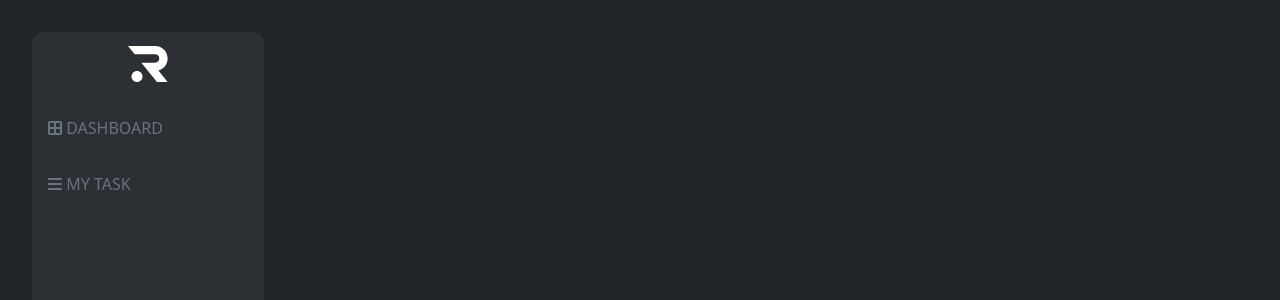
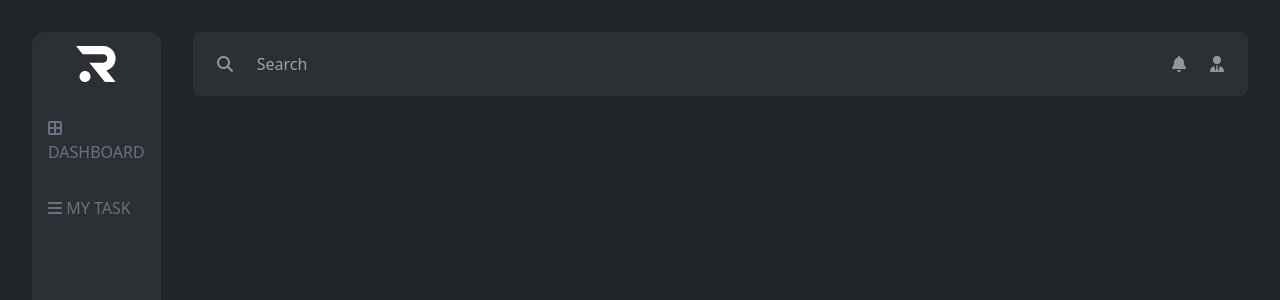
Before and after one commit to theonlylooker/rvn-challenge, a React (Vite) app: page / in a window 1280 px wide. Shown: the top 300 px of the page. Built offline with nearby package versions, Linux system fonts and the light colour scheme.

Commit message:
feat: Search bar UI and adding right colors

```diff
--- a/src/App.tsx
+++ b/src/App.tsx
@@ -1,9 +1,11 @@
+import Content from "./components/Content";
 import SideBar from "./components/SideBar";
 
 function App() {
   return (
-    <div className="App bg-rvnBG h-screen p-8">
+    <div className="App bg-rvnBG h-screen p-8 flex gap-8">
       <SideBar />
+      <Content />
     </div>
   );
 }
--- /dev/null
+++ b/src/components/Content.tsx
@@ -0,0 +1,12 @@
+import React from "react";
+import SearchBar from "./SearchBar";
+
+const Content = () => {
+  return (
+    <div className="w-full">
+      <SearchBar />
+    </div>
+  );
+};
+
+export default Content;
--- /dev/null
+++ b/src/components/SearchBar.tsx
@@ -0,0 +1,20 @@
+import React from "react";
+import { FontAwesomeIcon } from "@fortawesome/react-fontawesome";
+import { faSearch, faBell, faUserTie } from "@fortawesome/free-solid-svg-icons";
+
+const SearchBar = () => {
+  return (
+    <div className="bg-rvnComponentBG flex px-6 py-5 rounded-lg text-rvnTextSecondary justify-between">
+      <div className="flex items-center gap-6">
+        <FontAwesomeIcon className="" icon={faSearch} />
+        <input className="bg-inherit" placeholder="Search" type="text" />
+      </div>
+      <div className="flex items-center gap-6">
+        <FontAwesomeIcon icon={faBell} />
+        <FontAwesomeIcon icon={faUserTie} />
+      </div>
+    </div>
+  );
+};
+
+export default SearchBar;
--- a/tailwind.config.cjs
+++ b/tailwind.config.cjs
@@ -8,6 +8,7 @@ module.exports = {
         rvnComponentBG: "#2C2F33",
         rvnRed: "#DA584B",
         rvnRedGradient: "#D24D4D10",
+        rvnTextSecondary: "#94979A",
       },
     },
   },
```
